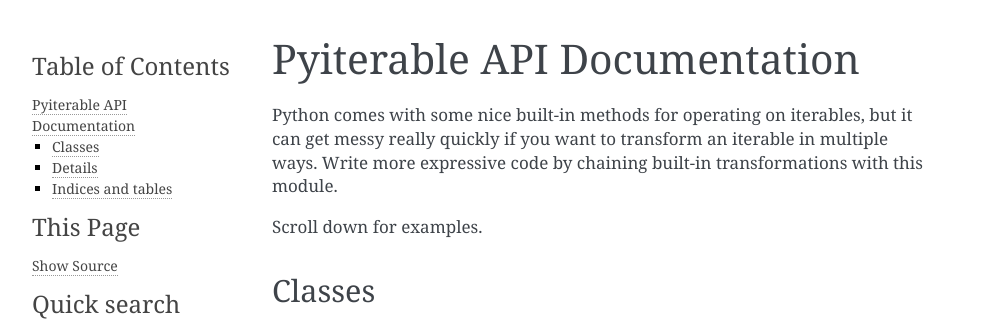
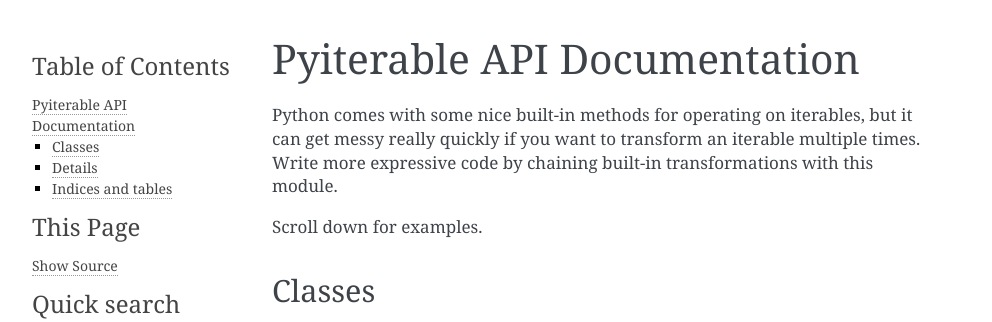
Before and after one commit to neverendingqs/pyiterable, a Sphinx documentation site: the page built from docs/index.rst, in a window 1280 px wide. Shown: the top 322 px of the page, without its empty margins (148-1140 px from the left). Built offline with Sphinx 7.4.7, drawn with Linux system fonts in a browser that asks for light colours.

Commit message:
Updated docs using Python 3 Sphinx.

```diff
--- a/docs/conf.py
+++ b/docs/conf.py
@@ -1,7 +1,8 @@
+#!/usr/bin/env python3
 # -*- coding: utf-8 -*-
 #
 # pyiterable documentation build configuration file, created by
-# sphinx-quickstart on Sun Aug 02 18:38:45 2015.
+# sphinx-quickstart on Tue Aug  4 20:43:50 2015.
 #
 # This file is execfile()d with the current directory set to its
 # containing dir.
@@ -46,9 +47,9 @@
 master_doc = 'index'
 
 # General information about the project.
-project = u'pyiterable'
-copyright = u'2015, neverendingqs'
-author = u'neverendingqs'
+project = 'pyiterable'
+copyright = '2015, neverendingqs'
+author = 'neverendingqs'
 
 # The version info for the project you're documenting, acts as replacement for
 # |version| and |release|, also used in various other places throughout the
@@ -187,8 +188,8 @@
 
 # Language to be used for generating the HTML full-text search index.
 # Sphinx supports the following languages:
-#   'da', 'de', 'en', 'es', 'fi', 'fr', 'hu', 'it', 'ja'
-#   'nl', 'no', 'pt', 'ro', 'ru', 'sv', 'tr'
+#   'da', 'de', 'en', 'es', 'fi', 'fr', 'h', 'it', 'ja'
+#   'nl', 'no', 'pt', 'ro', 'r', 'sv', 'tr'
 #html_search_language = 'en'
 
 # A dictionary with options for the search language support, empty by default.
@@ -222,8 +223,8 @@
 # (source start file, target name, title,
 #  author, documentclass [howto, manual, or own class]).
 latex_documents = [
-  (master_doc, 'pyiterable.tex', u'pyiterable Documentation',
-   u'neverendingqs', 'manual'),
+  (master_doc, 'pyiterable.tex', 'pyiterable Documentation',
+   'neverendingqs', 'manual'),
 ]
 
 # The name of an image file (relative to this directory) to place at the top of
@@ -252,7 +253,7 @@
 # One entry per manual page. List of tuples
 # (source start file, name, description, authors, manual section).
 man_pages = [
-    (master_doc, 'pyiterable', u'pyiterable Documentation',
+    (master_doc, 'pyiterable', 'pyiterable Documentation',
      [author], 1)
 ]
 
@@ -266,7 +267,7 @@
 # (source start file, target name, title, author,
 #  dir menu entry, description, category)
 texinfo_documents = [
-  (master_doc, 'pyiterable', u'pyiterable Documentation',
+  (master_doc, 'pyiterable', 'pyiterable Documentation',
    author, 'pyiterable', 'One line description of project.',
    'Miscellaneous'),
 ]
--- a/docs/index.rst
+++ b/docs/index.rst
@@ -1,11 +1,6 @@
-.. pyiterable documentation master file, created by
-   sphinx-quickstart on Sun Aug 02 18:38:45 2015.
-   You can adapt this file completely to your liking, but it should at least
-   contain the root `toctree` directive.
-
 Pyiterable API Documentation
 ============================
-Python comes with some nice built-in methods for operating on iterables, but it can get messy really quickly if you want to transform an iterable in multiple ways. Write more expressive code by chaining built-in transformations with this module.
+Python comes with some nice built-in methods for operating on iterables, but it can get messy really quickly if you want to transform an iterable multiple times. Write more expressive code by chaining built-in transformations with this module.
 
 Scroll down for examples.
 
```
